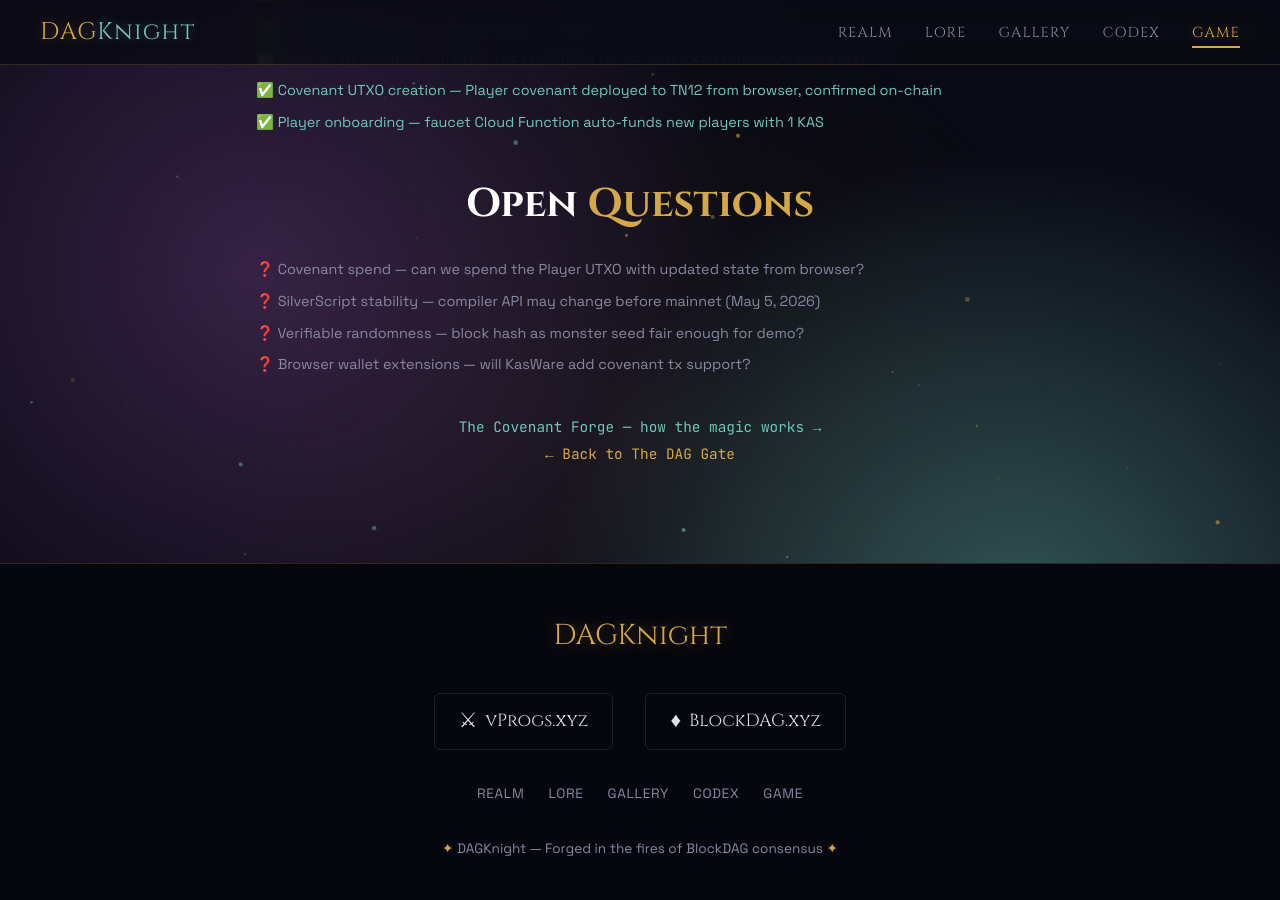
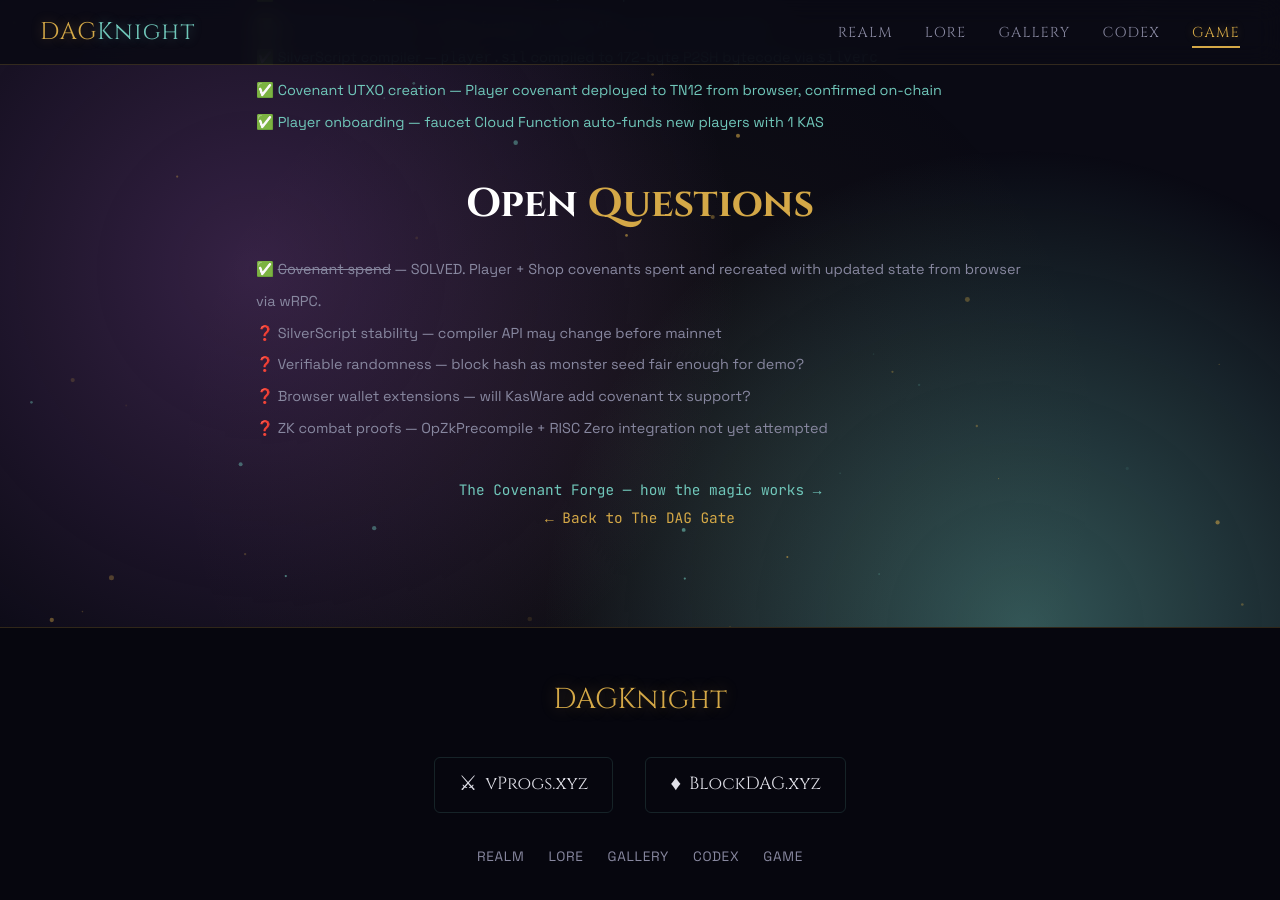
Before and after one commit to creative-inference/dagknight.xyz, a Jekyll site: the page built from game/plan/index.html, in a window 1280 px wide and 900 px high, scrolled down 4293 px. Built offline with Jekyll 4.4.1, drawn with Linux system fonts in a browser that asks for light colours.

Commit message:
Update open questions: covenant spend SOLVED, add ZK proofs question
Co-Authored-By: Claude Opus 4.6 (1M context) <noreply@anthropic.com>

```diff
--- a/game/plan/index.html
+++ b/game/plan/index.html
@@ -229,10 +229,11 @@ GitHub Pages (static)          TN12 Node
 
     <h2 class="section-title">Open <span class="gold">Questions</span></h2>
     <ul style="color: var(--text-dim); font-size: 0.9rem; list-style: none; padding: 0; line-height: 2.2; margin-bottom: 2rem;">
-      <li>&#x2753; Covenant spend &mdash; can we spend the Player UTXO with updated state from browser?</li>
-      <li>&#x2753; SilverScript stability &mdash; compiler API may change before mainnet (May 5, 2026)</li>
+      <li>&#x2705; <s>Covenant spend</s> &mdash; SOLVED. Player + Shop covenants spent and recreated with updated state from browser via wRPC.</li>
+      <li>&#x2753; SilverScript stability &mdash; compiler API may change before mainnet</li>
       <li>&#x2753; Verifiable randomness &mdash; block hash as monster seed fair enough for demo?</li>
       <li>&#x2753; Browser wallet extensions &mdash; will KasWare add covenant tx support?</li>
+      <li>&#x2753; ZK combat proofs &mdash; OpZkPrecompile + RISC Zero integration not yet attempted</li>
     </ul>
 
     <p style="text-align: center; margin-top: 2rem; margin-bottom: 1rem;">
```
